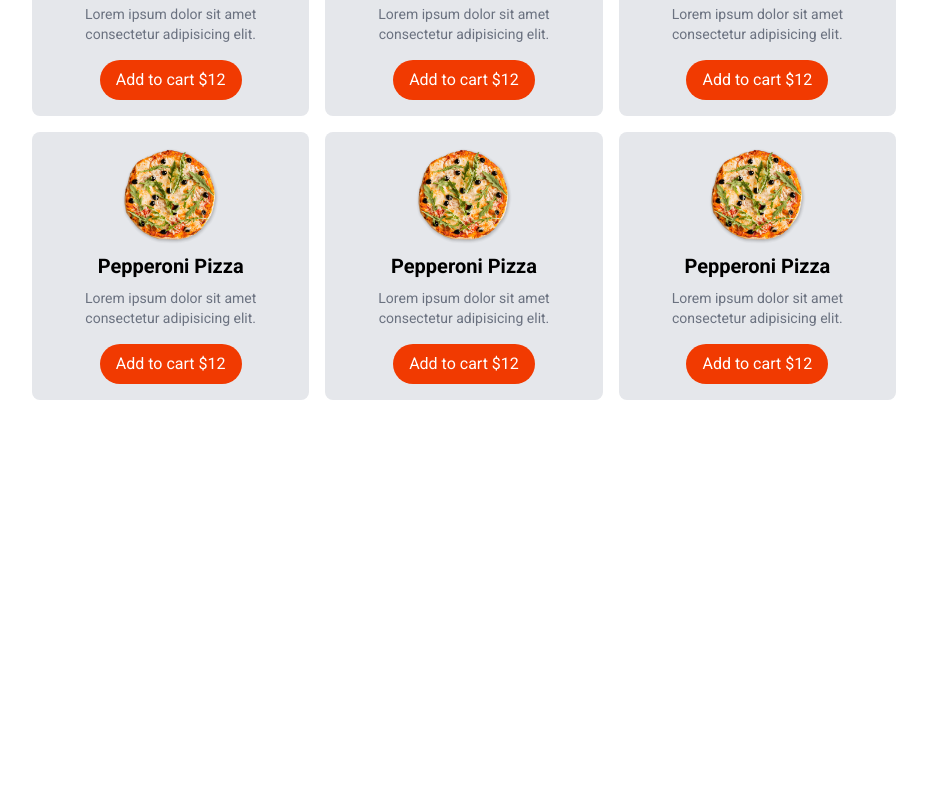
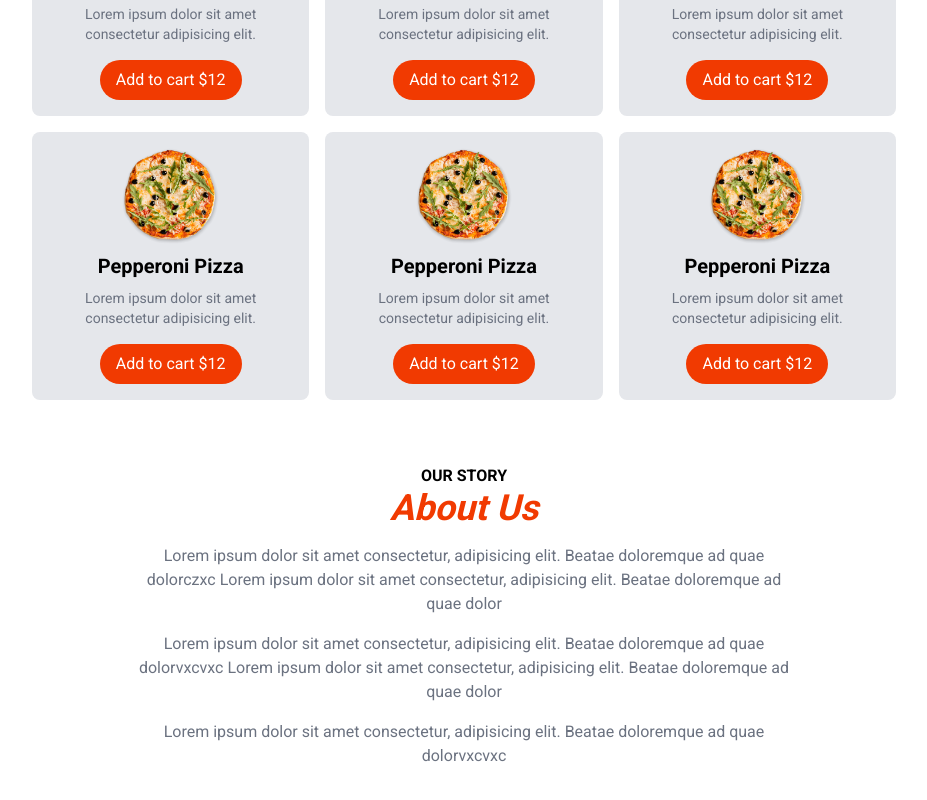
Before and after one commit to Rustam8953/pizza, a Next.js app: page / in a window 1280 px wide. Shown: the part 616-1416 px from the top of the page, without its empty margins (176-1103 px from the left). Before the commit the page ends 1032 px from the top, so only its background shows below. Built offline with nearby package versions, Linux system fonts and the light colour scheme.

Commit message:
Adding about block

```diff
--- a/src/app/page.js
+++ b/src/app/page.js
@@ -1,3 +1,4 @@
+import About from "@/components/layout/About";
 import Header from "@/components/layout/Header";
 import Hero from "@/components/layout/Hero";
 import HomeMenu from "@/components/layout/HomeMenu";
@@ -8,6 +9,7 @@ export default function Home() {
       <Header />
       <Hero />
       <HomeMenu />
+      <About />
     </>
   );
 }
--- /dev/null
+++ b/src/components/layout/About.js
@@ -0,0 +1,22 @@
+import SectionHeader from "@/components/layout/SectionHeaders";
+
+export default function About() {
+    return(
+        <section className="text-center my-16">
+            <SectionHeader subHeader={'Our story'} mainHeader={'About Us'} />
+            <div className="text-gray-500 max-w-2xl mx-auto mt-4 flex flex-col gap-4">
+            <p className="max-w-2xl mx-auto">
+                Lorem ipsum dolor sit amet consectetur, adipisicing elit. Beatae doloremque ad quae dolorczxc
+                Lorem ipsum dolor sit amet consectetur, adipisicing elit. Beatae doloremque ad quae dolor
+            </p>
+            <p className="max-w-2xl mx-auto">
+                Lorem ipsum dolor sit amet consectetur, adipisicing elit. Beatae doloremque ad quae dolorvxcvxc
+                Lorem ipsum dolor sit amet consectetur, adipisicing elit. Beatae doloremque ad quae dolor
+            </p>
+            <p className="max-w-2xl mx-auto">
+                Lorem ipsum dolor sit amet consectetur, adipisicing elit. Beatae doloremque ad quae dolorvxcvxc
+            </p>
+            </div>
+        </section>
+    )
+}
--- a/src/components/layout/HomeMenu.js
+++ b/src/components/layout/HomeMenu.js
@@ -1,5 +1,6 @@
 import Image from "next/image";
 import MenuItem from "../menu/MenuItem";
+import SectionHeader from "./SectionHeaders";
 
 export default function HomeMenu() {
     return(
@@ -12,10 +13,7 @@ export default function HomeMenu() {
                     <Image src={'/sallad2.png'} width={107} height={195} objectFit={"contain"} alt={'sallad'} />
                 </div>
             </div>
-            <div className="text-center mb-4">
-                <h3 className="text-grey uppercase font-semibold">Check out</h3>
-                <h2 className="text-primary font-bold text-4xl italic">Menu</h2>
-            </div>
+            <SectionHeader subHeader={'Check Out'} mainHeader={'Menu'} />
             <div className="grid grid-cols-3 gap-4">
                 <MenuItem />
                 <MenuItem />
--- /dev/null
+++ b/src/components/layout/SectionHeaders.js
@@ -0,0 +1,8 @@
+export default function SectionHeader({subHeader, mainHeader}) {
+    return(
+        <div className="text-center mb-4">
+            <h3 className="text-grey uppercase font-semibold">{subHeader}</h3>
+            <h2 className="text-primary font-bold text-4xl italic">{mainHeader}</h2>
+        </div>
+    )
+}
```
Also changed, not shown: package.json (+5 -4 lines), 1 other file (tests, documents, lock files or other folders).
